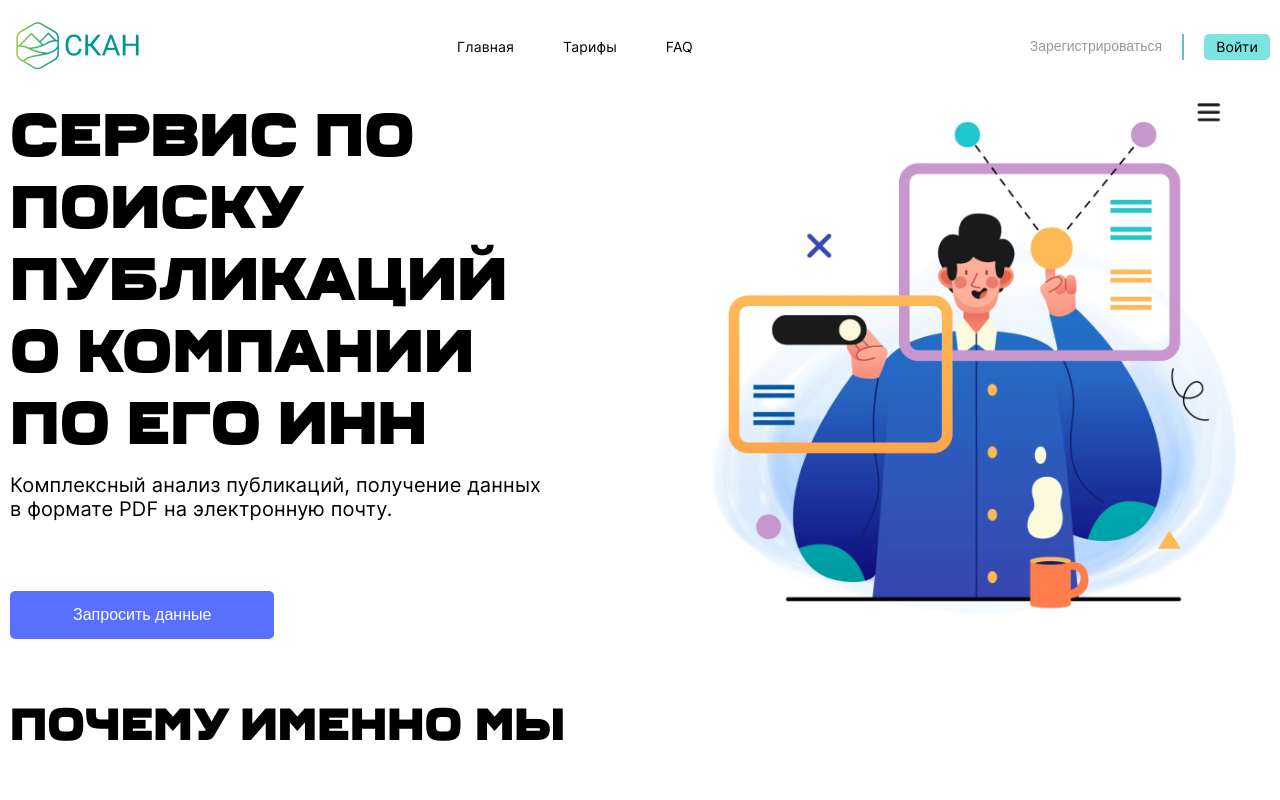
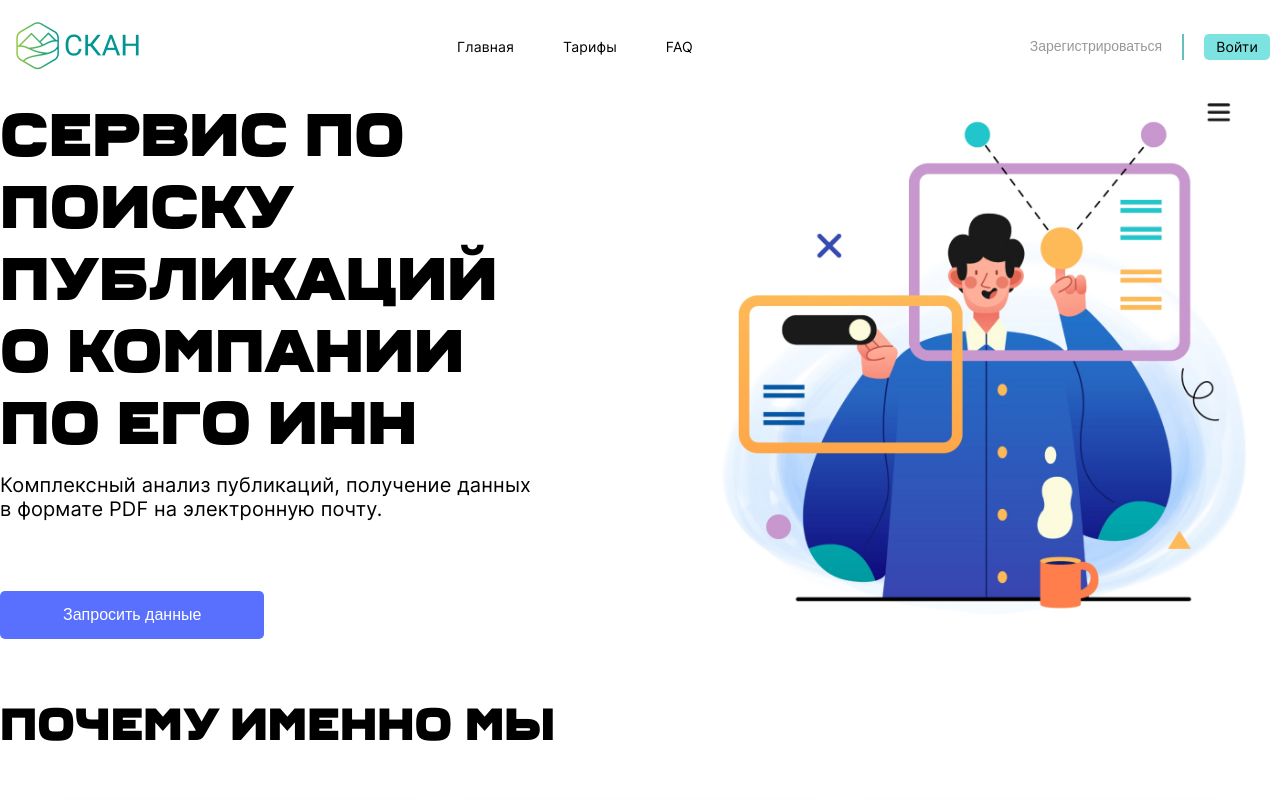
Before and after one commit to ZerruKun/sf-scan-service, a React (Create React App) app: page / in a window 1280 px wide. Shown: the top 800 px of the page. Built offline with nearby package versions, Linux system fonts and the light colour scheme.

Commit message:
Footer adaptive.

```diff
--- a/src/App.css
+++ b/src/App.css
@@ -22,9 +22,3 @@ body {
     flex-direction: column;
     margin: 0px auto;
 }
-
-@media screen and (max-width: 1300px) {
-    body {
-        margin: 0 10px;
-    }
-}
--- a/src/components/Bottom/FooterInfo/FooterInfo.module.css
+++ b/src/components/Bottom/FooterInfo/FooterInfo.module.css
@@ -20,3 +20,9 @@
     line-height: 15px;
     color: #FFFFFF;
 }
+
+@media screen and (max-width: 1300px) {
+    .general {
+        padding-right: 10px;
+    }
+}
--- a/src/components/Bottom/FooterLogo/FooterLogo.module.css
+++ b/src/components/Bottom/FooterLogo/FooterLogo.module.css
@@ -7,3 +7,9 @@
     background-image: url("../../../images/footer/footerlogo.svg");
     background-repeat: no-repeat;
 }
+
+@media screen and (max-width: 1300px) {
+    .general {
+        margin-left: 10px;
+    }
+}
--- a/src/components/Top/Header/Header.module.css
+++ b/src/components/Top/Header/Header.module.css
@@ -7,3 +7,9 @@
     justify-content: space-between;
     align-items: center;
 }
+
+@media screen and (max-width: 1300px) {
+    .general {
+        padding: 0 10px;
+    }
+}
```
